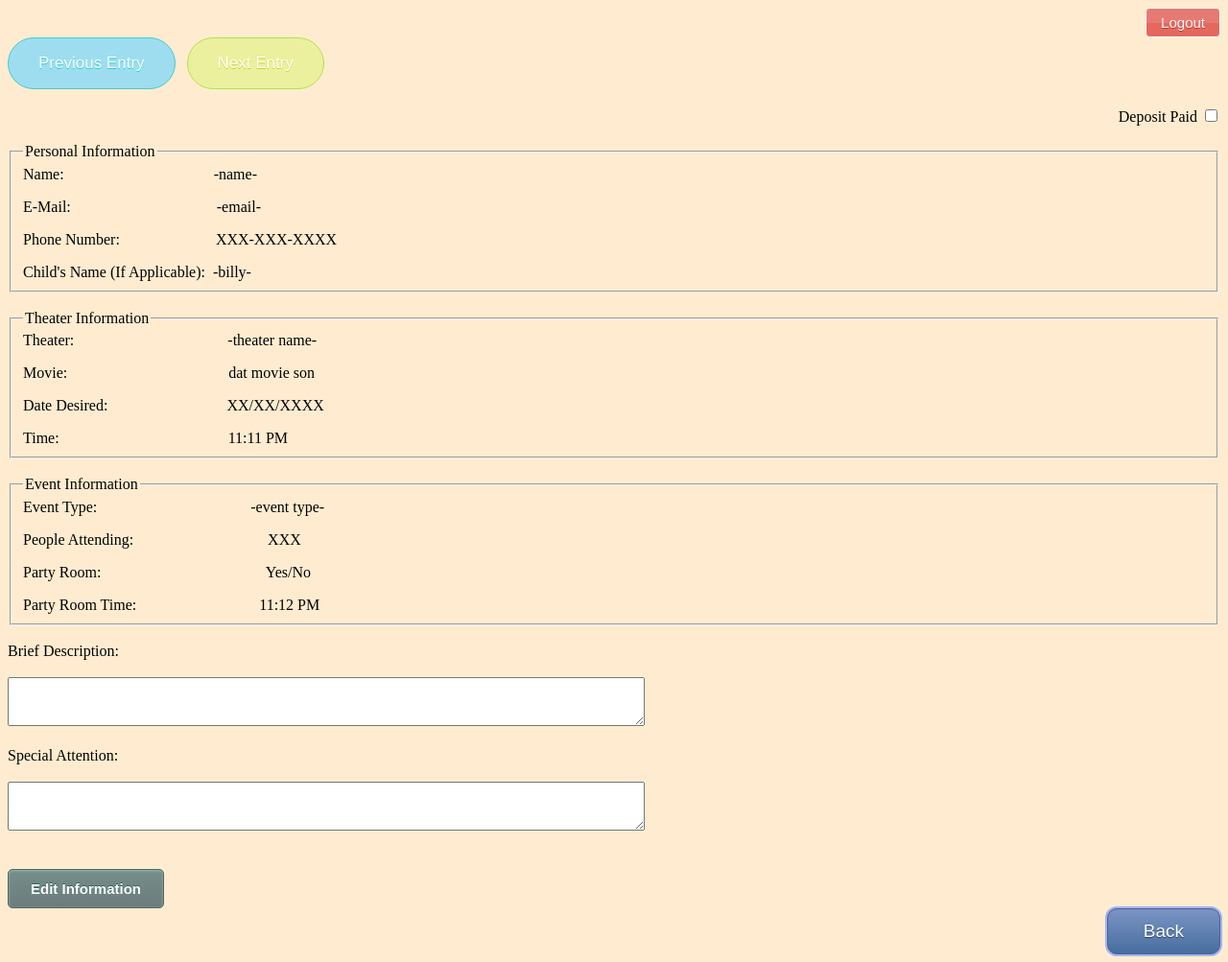
After one commit to alext114/EPS, a PHP site: page /acceptedevents.php in a window 1280 px wide. The commit adds this page. Shown: the whole page at 96% size. Run offline with PHP 8.4, Linux system fonts and the light colour scheme.

```diff
--- /dev/null
+++ b/acceptedevents.php
@@ -0,0 +1,111 @@
+<!DOCTYPE html>
+<html>
+  <head>
+    <meta content="text/html; charset=utf-8" http-equiv="content-type">
+    <title>acceptedeventsPage</title>
+    <style>
+    body{
+      background-color: #ffecd0
+    }
+  </style>
+  </head>
+  <body>
+    <form method="POST" action="logout.php">
+      <div style="text-align: right;">
+        <link rel="stylesheet" type="text/css" href="ButtonReferences.css">
+        <button type="button" name="logoutButton" class="logoutButton">Logout</button></div>
+    </form>
+    <link rel="stylesheet" type="text/css" href="ButtonReferences.css">
+    <form method="POST" action="dayshift.php"> <button type="button" name="prevEntryButton"
+
+        class="prevButton">Previous Entry</button>&nbsp;&nbsp;
+      <link rel="stylesheet" type="text/css" href="ButtonReferences.css">
+      <button type="button" name="nextEntryButton" class="nextButton"> Next
+        Entry</button></form>
+    <form method="POST" action="editEvent.php">
+      <div style="text-align: left;"><br>
+        <div style="text-align: right;">Deposit Paid <input name="depositCheckBox"
+
+            type="checkbox"></div>
+        <br>
+        <fieldset name="personalInfoFieldSet"> Name:&nbsp;&nbsp; &nbsp;&nbsp;
+          &nbsp; &nbsp;&nbsp;&nbsp;&nbsp;&nbsp; &nbsp;&nbsp; &nbsp;&nbsp;
+          &nbsp;&nbsp; &nbsp;&nbsp;&nbsp;&nbsp; &nbsp;&nbsp;&nbsp;
+          &nbsp;&nbsp;&nbsp;&nbsp;&nbsp;&nbsp; <label form="nameLabel">-name-</label>
+          <p style="text-align: left;">E-Mail: &nbsp;&nbsp; &nbsp;&nbsp;&nbsp;
+            &nbsp;&nbsp;&nbsp; &nbsp;&nbsp;&nbsp; &nbsp;&nbsp;&nbsp; &nbsp;
+            &nbsp;&nbsp; &nbsp;&nbsp;&nbsp;&nbsp; &nbsp;&nbsp;&nbsp;
+            &nbsp;&nbsp;&nbsp; <label form="emailLabel">-email-</label> &nbsp;
+            &nbsp;&nbsp;&nbsp; &nbsp;&nbsp;&nbsp; &nbsp;&nbsp;&nbsp;
+            &nbsp;&nbsp;&nbsp;&nbsp; <br>
+          </p>
+          <p style="text-align: left;">Phone Number:&nbsp;&nbsp;&nbsp;
+            &nbsp;&nbsp;&nbsp; &nbsp;&nbsp;&nbsp;&nbsp; &nbsp;&nbsp;&nbsp;
+            &nbsp;&nbsp;&nbsp; &nbsp;&nbsp;&nbsp; <label form="phoneLabel">XXX-XXX-XXXX</label></p>
+          <div style="text-align: left;">Child's Name (If Applicable):&nbsp; <label
+
+              form="childnameLabel">-billy-</label> &nbsp; </div>
+          <legend>Personal Information</legend></fieldset>
+        <legend></legend></div>
+    </form>
+    <br>
+    <fieldset name="theaterFieldSet"><legend>Theater Information</legend>Theater:&nbsp;&nbsp;
+      &nbsp;&nbsp; &nbsp; &nbsp;&nbsp; &nbsp;&nbsp;&nbsp; &nbsp;&nbsp;&nbsp;
+      &nbsp;&nbsp; &nbsp;&nbsp; &nbsp;&nbsp; &nbsp;&nbsp;&nbsp;&nbsp;
+      &nbsp;&nbsp;&nbsp; &nbsp;&nbsp; <label form="theaterNameLabel">-theater
+        name-</label>
+      <p>Movie: &nbsp;&nbsp; &nbsp;&nbsp;&nbsp; &nbsp;&nbsp;&nbsp;
+        &nbsp;&nbsp;&nbsp; &nbsp;&nbsp;&nbsp; &nbsp; &nbsp;&nbsp;
+        &nbsp;&nbsp;&nbsp;&nbsp; &nbsp;&nbsp;&nbsp;
+        &nbsp;&nbsp;&nbsp;&nbsp;&nbsp;&nbsp;&nbsp; <label form="movieNameLabel">dat
+          movie son</label> &nbsp; &nbsp;&nbsp;&nbsp; &nbsp;&nbsp;&nbsp;
+        &nbsp;&nbsp;&nbsp; &nbsp;&nbsp; <br>
+      </p>
+      <p>Date Desired:&nbsp;&nbsp;&nbsp; &nbsp;&nbsp;&nbsp;
+        &nbsp;&nbsp;&nbsp;&nbsp; &nbsp;&nbsp;&nbsp; &nbsp;&nbsp;&nbsp;
+        &nbsp;&nbsp;&nbsp;&nbsp;&nbsp;&nbsp;&nbsp;&nbsp;&nbsp; <label form="dateLabel">XX/XX/XXXX</label><label></label></p>
+      Time: &nbsp;&nbsp; &nbsp;&nbsp;&nbsp; &nbsp;&nbsp;&nbsp;
+      &nbsp;&nbsp;&nbsp; &nbsp;&nbsp;&nbsp; &nbsp;&nbsp;&nbsp;
+      &nbsp;&nbsp;&nbsp; &nbsp;&nbsp;&nbsp; &nbsp;&nbsp;&nbsp;
+      &nbsp;&nbsp;&nbsp; &nbsp; &nbsp; <label form="timeLabel">11:11 PM</label>
+      &nbsp; <legend></legend></fieldset>
+    &nbsp; &nbsp; <br>
+    <fieldset name="eventinfoFieldSet"><legend>Event Information</legend>Event
+      Type:&nbsp;&nbsp; &nbsp;&nbsp; &nbsp; &nbsp;&nbsp; &nbsp;&nbsp;&nbsp;
+      &nbsp;&nbsp;&nbsp; &nbsp;&nbsp; &nbsp;&nbsp; &nbsp;&nbsp;
+      &nbsp;&nbsp;&nbsp;&nbsp; &nbsp;&nbsp;&nbsp; &nbsp;&nbsp; <label form="eventTypeLabel">-event
+        type-</label>
+      <p>People Attending: &nbsp;&nbsp; &nbsp;&nbsp;&nbsp; &nbsp;&nbsp;&nbsp;
+        &nbsp;&nbsp;&nbsp; &nbsp;&nbsp;&nbsp; &nbsp; &nbsp;&nbsp;
+        &nbsp;&nbsp;&nbsp;&nbsp;&nbsp;&nbsp;&nbsp;&nbsp;&nbsp; <label form="numberAttendingLabel">XXX</label><br>
+      </p>
+      <p>Party Room:&nbsp;&nbsp;&nbsp; &nbsp;&nbsp;&nbsp;
+        &nbsp;&nbsp;&nbsp;&nbsp; &nbsp;&nbsp;&nbsp; &nbsp;&nbsp;&nbsp;
+        &nbsp;&nbsp;&nbsp;&nbsp;&nbsp;&nbsp;&nbsp;&nbsp;&nbsp;&nbsp;&nbsp;&nbsp;&nbsp;&nbsp;&nbsp;&nbsp;&nbsp;&nbsp;&nbsp;&nbsp;&nbsp;
+        <label form="partyRoomConfirmationLabel">Yes/No</label><label></label></p>
+      Party Room Time: &nbsp;&nbsp; &nbsp;&nbsp;&nbsp; &nbsp;&nbsp;&nbsp;
+      &nbsp;&nbsp;&nbsp; &nbsp;&nbsp;&nbsp; &nbsp;&nbsp;&nbsp;
+      &nbsp;&nbsp;&nbsp; &nbsp;&nbsp;&nbsp; <label form="partyRoomTimeLabel">11:12
+        PM</label> &nbsp; </fieldset>
+    <br>
+    Brief Description:<br>
+    <br>
+    <textarea rows="3" cols="80" name="briefdescriptionTextField"></textarea><br>
+    <br>
+    Special Attention:<br>
+    <br>
+    <textarea rows="3" cols="80" name="attentionTextField"></textarea><br>
+    <br>
+    <br>
+    <div style="text-align: left;">
+      <link rel="stylesheet" type="text/css" href="ButtonReferences.css">
+      <button type="button" name="editInfoButton" class="editButton">Edit
+        Information</button></div>
+    <form method="POST" action="back.php">
+      <div style="text-align: right;">
+        <link rel="stylesheet" type="text/css" href="ButtonReferences.css">
+        <button type="button" name="backButton" class="backButton">Back</button></div>
+    </form>
+
+  </body>
+</html>
```
Also changed, not shown: eventManager.php (+14 -12 lines), home.html (+5 -5 lines), manager.php (+62 -23 lines), managerSubmissionConfirm.php (added, +10 -0 lines), managersubmissionform.html (+23 -20 lines).
